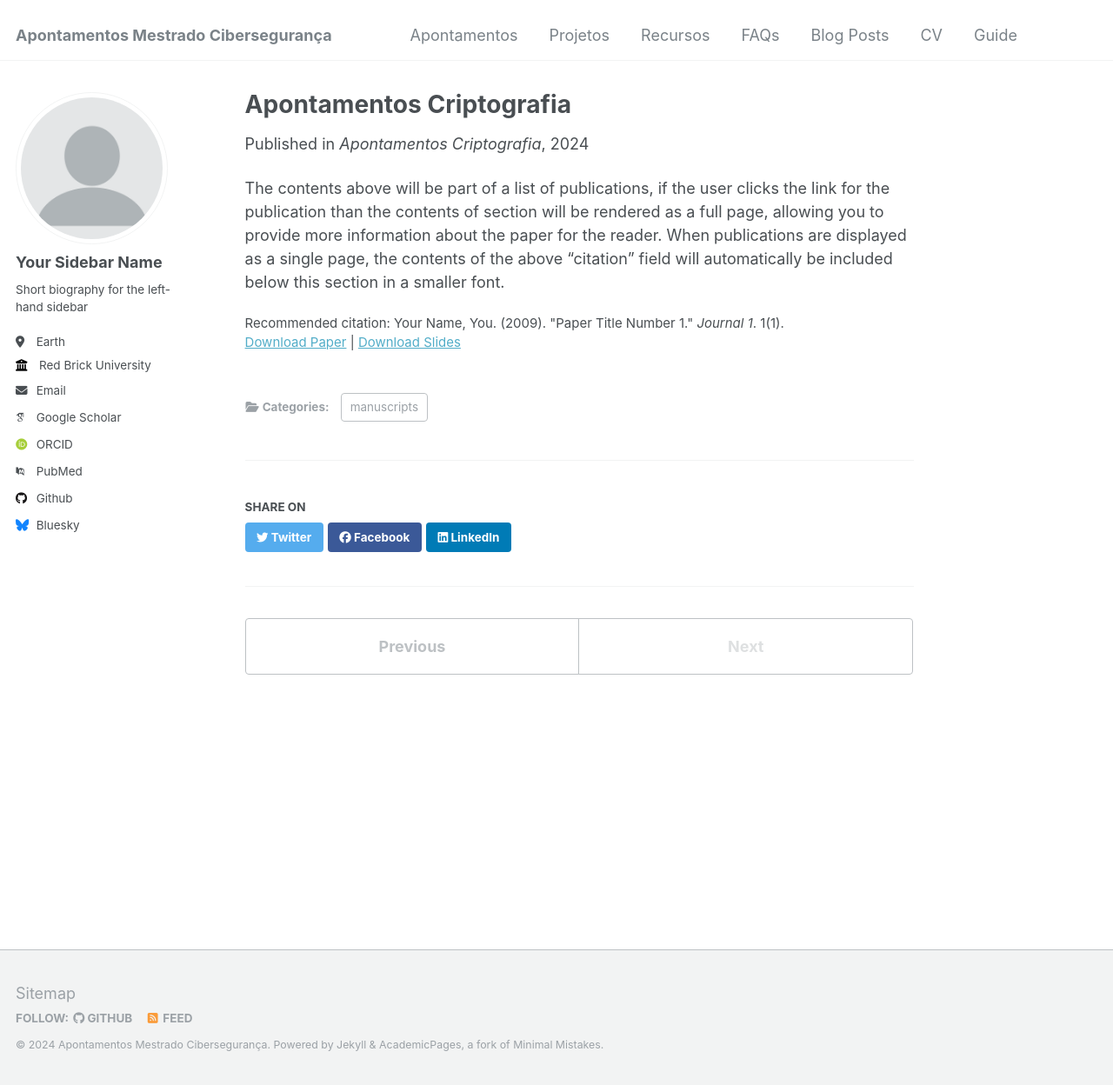
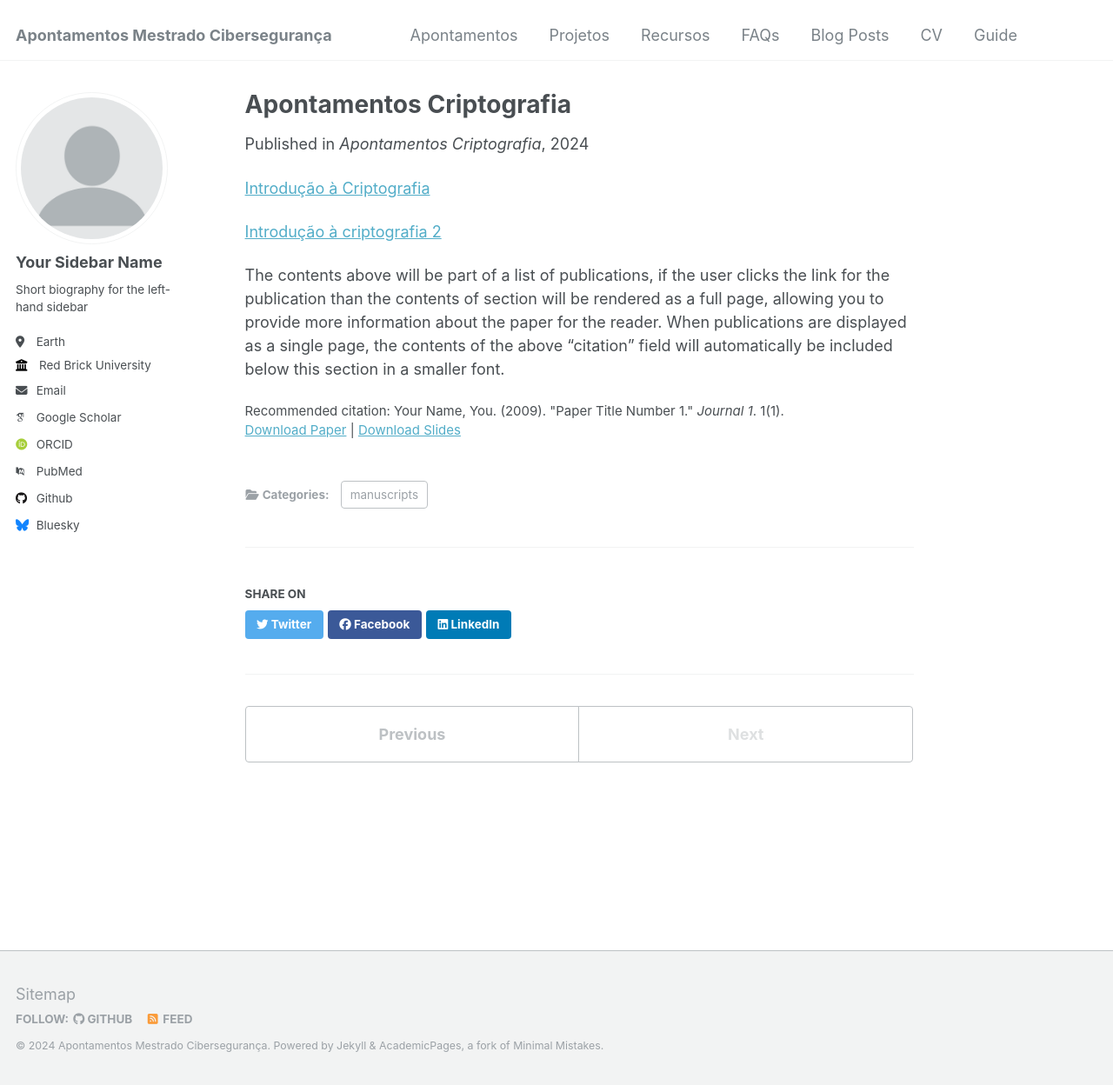
Before and after one commit to V1dal9/mcs_github.io, a Jekyll site: the page built from _publications/2009-10-01-paper-title-number-1.md, in a window 1280 px wide and 1248 px high. Shown: the whole window at 87% size. Built offline with Jekyll 4.4.1, drawn with Linux system fonts in a browser that asks for light colours; some web fonts are replaced.

Commit message:
Alterado a maneira de apresentação dos links.

```diff
--- a/_publications/2009-10-01-paper-title-number-1.md
+++ b/_publications/2009-10-01-paper-title-number-1.md
@@ -11,5 +11,17 @@ paperurl: 'https://v1dal9.github.io/mcs_github.io/files/paper1.pdf'
 paperurl2: 'https://v1dal9.github.io/mcs_github.io/files/paper1.pdf'
 citation: 'Your Name, You. (2009). &quot;Paper Title Number 1.&quot; <i>Journal 1</i>. 1(1).'
 ---
+{% if post.id %}
+  {% assign title = post.title | markdownify | remove: "<p>" | remove: "</p>" %}
+{% else %}
+  {% assign title = post.title %}
+{% endif %}
+
+<div class="{{ include.type | default: "list" }}__item">
+  <article class="archive__item" itemscope itemtype="http://schema.org/CreativeWork">
+    <p><a href=" {{ post.paperurl }} ">Introdução à Criptografia</a></p>
+    <p><a href="  {{ post.paperurl2 }} ">Introdução à criptografia 2</a></p>
+  </article>
+</div>
 
 The contents above will be part of a list of publications, if the user clicks the link for the publication than the contents of section will be rendered as a full page, allowing you to provide more information about the paper for the reader. When publications are displayed as a single page, the contents of the above "citation" field will automatically be included below this section in a smaller font.
```
